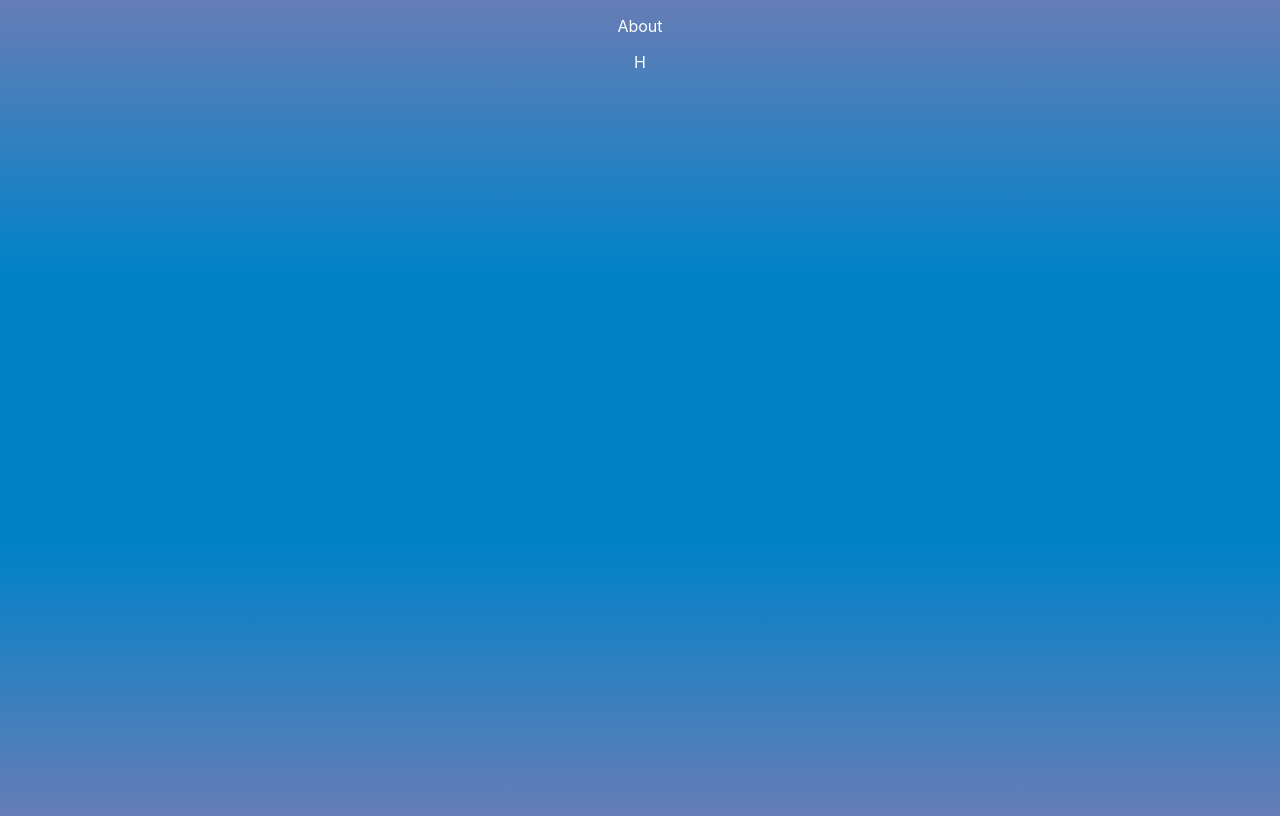
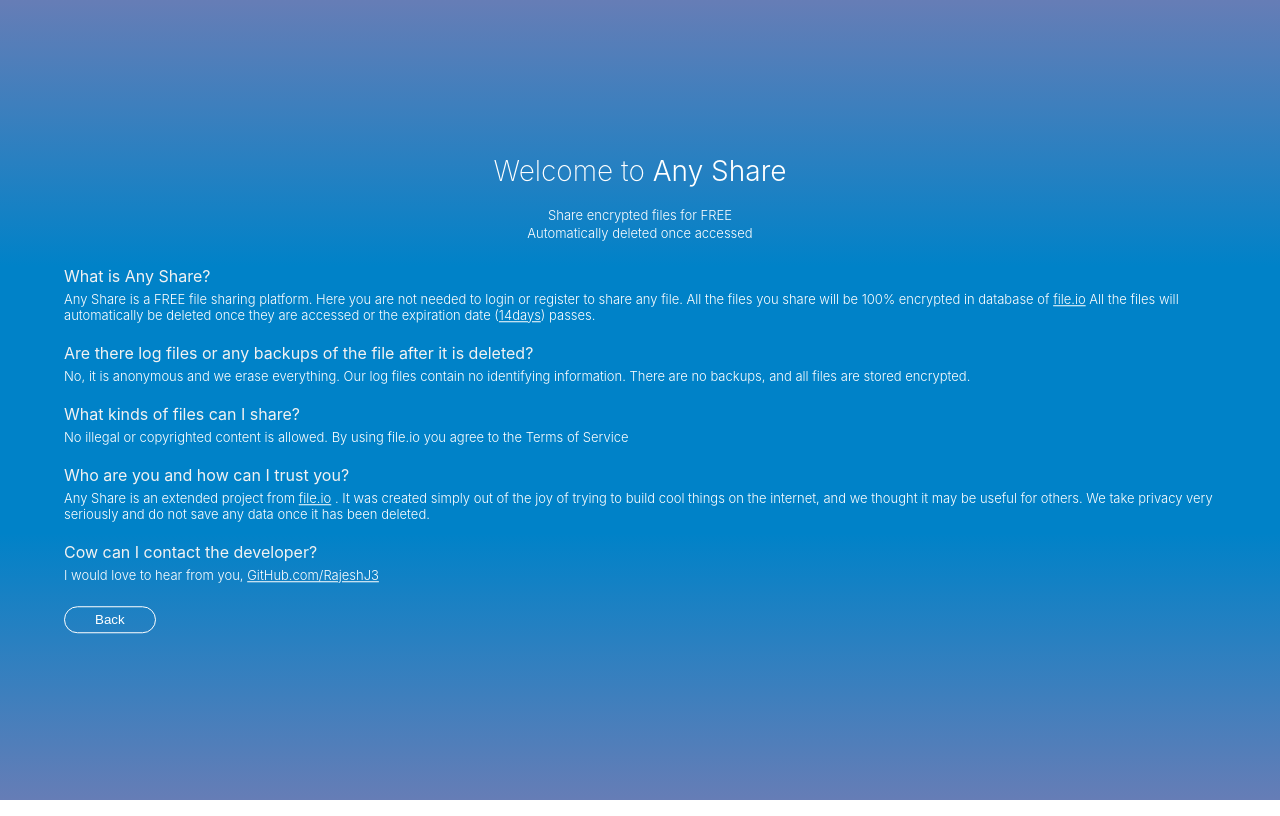
Before and after one commit to RajeshJ3/AnyShare, a React (Create React App) app: page /about in a window 1280 px wide. Built offline with nearby package versions, Linux system fonts and the light colour scheme.

Commit message:
Learn more, bug fixes

```diff
--- a/src/components/about/index.js
+++ b/src/components/about/index.js
@@ -1,10 +1,121 @@
 import React, { Component } from "react";
+import { Link } from "react-router-dom";
 
 class About extends Component {
   render() {
+    const root = {
+      width: "90%",
+      margin: "auto",
+      position: "absolute",
+      top: "48%",
+      left: "50%",
+      transform: "translate(-50%, -50%)"
+    };
+    const title = {
+      fontSize: "28px",
+      fontWeight: "200"
+    };
+    const subTitle = {
+      fontSize: "13px",
+      fontWeight: "300",
+      marginBottom: "0px"
+    };
+    const subTitle2 = {
+      marginTop: "2px",
+      fontSize: "13px",
+      fontWeight: "300"
+    };
+    const bold = {
+      fontWeight: "300"
+    };
+    const body = {
+      textAlign: "left",
+      marginTop: "25px"
+    };
+
+    const heading = {
+      marginTop: "20px",
+      fontSize: "16px",
+      fontWeight: "400",
+      color: "#f2f2f2",
+      marginBottom: "0px"
+    };
+    const paragraph = {
+      marginTop: "5px",
+      fontSize: "13px",
+      fontWeight: "300"
+    };
+    const link = {
+      color: "#fff"
+    };
+    const backBtn = {
+      marginTop: "10px",
+      color: "#fff",
+      backgroundColor: "transparent",
+      border: "1px solid #fff",
+      borderRadius: "20px",
+      padding: "5px 30px"
+    };
     return (
-      <div>
-        <p>About</p>H
+      <div style={root}>
+        <h1 style={title}>
+          Welcome to <span style={bold}>Any Share</span>
+        </h1>
+        <h3 style={subTitle}>Share encrypted files for FREE</h3>
+        <h3 style={subTitle2}>Automatically deleted once accessed</h3>
+        <div style={body}>
+          <h4 style={heading}>What is Any Share? </h4>
+          <p style={paragraph}>
+            Any Share is a FREE file sharing platform. Here you are not needed
+            to login or register to share any file. All the files you share will
+            be 100% encrypted in database of{" "}
+            <a style={link} href="https://www.file.io/">
+              file.io
+            </a>
+            {"  "}All the files will automatically be deleted once they are
+            accessed or the expiration date (<u>14days</u>) passes.
+          </p>
+
+          <h4 style={heading}>
+            Are there log files or any backups of the file after it is deleted?
+          </h4>
+          <p style={paragraph}>
+            No, it is anonymous and we erase everything. Our log files contain
+            no identifying information. There are no backups, and all files are
+            stored encrypted.
+          </p>
+
+          <h4 style={heading}>What kinds of files can I share?</h4>
+          <p style={paragraph}>
+            No illegal or copyrighted content is allowed. By using file.io you
+            agree to the Terms of Service
+          </p>
+
+          <h4 style={heading}>Who are you and how can I trust you?</h4>
+          <p style={paragraph}>
+            Any Share is an extended project from{" "}
+            <a style={link} href="https://www.file.io/">
+              file.io
+            </a>
+            {"  "}. It was created simply out of the joy of trying to build cool
+            things on the internet, and we thought it may be useful for others.
+            We take privacy very seriously and do not save any data once it has
+            been deleted.
+          </p>
+
+          <h4 style={heading}>Cow can I contact the developer?</h4>
+          <p style={paragraph}>
+            I would love to hear from you,{" "}
+            <a style={link} href="http://github.com/RajeshJ3">
+              GitHub.com/RajeshJ3
+            </a>
+          </p>
+          <div>
+            <Link to="/">
+              <button style={backBtn}>Back</button>
+            </Link>
+          </div>
+        </div>
       </div>
     );
   }
--- /dev/null
+++ b/src/components/file/index.js
@@ -0,0 +1,70 @@
+import React, { Component } from "react";
+import { Link } from "react-router-dom";
+
+class File extends Component {
+  render() {
+    const root = {
+      width: "100%",
+      position: "absolute",
+      top: "43%",
+      left: "50%",
+      transform: "translate(-50%, -50%)"
+    };
+    const title = {
+      fontSize: "19px",
+      fontWeight: "300",
+      marginBottom: "5px"
+    };
+    const subTitle = {
+      marginTop: "0px",
+      fontSize: "16px",
+      fontWeight: "250"
+    };
+    const continueBtn = {
+      marginRight: "20px",
+      color: "#0082c8",
+      fontWeight: "500",
+      backgroundColor: "#fff",
+      border: "1px solid #fff",
+      borderRadius: "20px",
+      padding: "5px 30px"
+    };
+    const backBtn = {
+      marginLeft: "20px",
+      color: "#fff",
+      backgroundColor: "transparent",
+      border: "1px solid #fff",
+      borderRadius: "20px",
+      padding: "5px 30px"
+    };
+    const handleContinue = () => {
+      window.location.replace(`https://file.io/${this.props.match.params.key}`);
+    };
+    return (
+      <div style={root}>
+        <p style={title}>Aye you sure to access the file?</p>
+        <p style={subTitle}>Once accessed, it'll be deleted.</p>
+        <div
+          style={{
+            Overflow: "hidden",
+            alignItems: "center",
+            marginTop: "30px"
+          }}
+        >
+          <span>
+            <button style={continueBtn} onClick={handleContinue}>
+              Continue
+            </button>
+          </span>
+          <span>
+            <Link to="/">
+              <button style={backBtn}>Back</button>
+            </Link>
+          </span>
+        </div>
+      </div>
+    );
+  }
+}
+
+export default File;
--- a/src/components/home/success.js
+++ b/src/components/home/success.js
@@ -1,8 +1,9 @@
 import React, { Component } from "react";
+import { DOMAIN } from "../../utility";
 
 class Success extends Component {
   state = {
-    link: null
+    key: null
   };
   render() {
     const copyToClipboard = () => {
@@ -23,7 +24,7 @@
           cols="1"
           rows="1"
           ref={textarea => (this.textArea = textarea)}
-          defaultValue={`${this.props.data.link}`}
+          defaultValue={`${DOMAIN}/share/${this.props.data.key}`}
         />
       </div>
     );
--- a/src/components/home/upload.js
+++ b/src/components/home/upload.js
@@ -1,20 +1,24 @@
 import React, { Component } from "react";
 import axios from "axios";
 import Success from "./success";
+import { Link } from "react-router-dom";
 
 class Upload extends Component {
   state = {
-    file: null,
     loading: false,
     success: false,
-    link: null,
+    key: null,
     expiry: null,
     progress: 0
   };
 
   uploadFile = e => {
     this.setState({
-      loading: true
+      loading: true,
+      success: false,
+      key: null,
+      expiry: null,
+      progress: 0
     });
     var formData = new FormData();
     formData.append("file", e.target.files[0]);
@@ -34,9 +38,10 @@
       })
       .then(res => {
         this.setState({
+          progress: 0,
           loading: false,
           success: true,
-          link: res.data.link,
+          key: res.data.key,
           expiry: res.data.expiry
         });
       })
@@ -44,7 +49,7 @@
         this.setState({
           loading: false,
           success: false,
-          link: null,
+          key: null,
           expiry: null
         });
       });
@@ -67,9 +72,11 @@
           />
         )}
         <div style={{ paddingTop: "10px" }}>
-          <button className="btn-upload" type="submit">
-            Learn more
-          </button>
+          <Link to="/about">
+            <button className="btn-upload" type="submit">
+              Learn more
+            </button>
+          </Link>
         </div>
         <div>{this.state.success ? <Success data={this.state} /> : null}</div>
       </div>
--- /dev/null
+++ b/src/containers/file/index.js
@@ -0,0 +1,14 @@
+import React, { Component } from "react";
+import File from "../../components/file";
+
+class FileContainer extends Component {
+  render() {
+    return (
+      <div>
+        <File {...this.props} />
+      </div>
+    );
+  }
+}
+
+export default FileContainer;
--- a/src/routes.js
+++ b/src/routes.js
@@ -2,6 +2,7 @@
 import { BrowserRouter, Route } from "react-router-dom";
 import HomeContainer from "./containers/home";
 import AboutContainer from "./containers/about";
+import FileContainer from "./containers/file";
 
 class Routes extends Component {
   render() {
@@ -9,6 +10,7 @@
       <BrowserRouter>
         <Route exact path="/" component={HomeContainer} />
         <Route exact path="/about" component={AboutContainer} />
+        <Route exact path="/share/:key" component={FileContainer} />
       </BrowserRouter>
     );
   }
--- /dev/null
+++ b/src/utility.js
@@ -0,0 +1,9 @@
+function get_domain() {
+  if (window.location.hostname === "localhost") {
+    return "http://localhost:3000";
+  } else {
+    return "https://any-share.netlify.com";
+  }
+}
+
+export const DOMAIN = get_domain();
```
Also changed, not shown: 1 other file (tests, documents, lock files or other folders).
